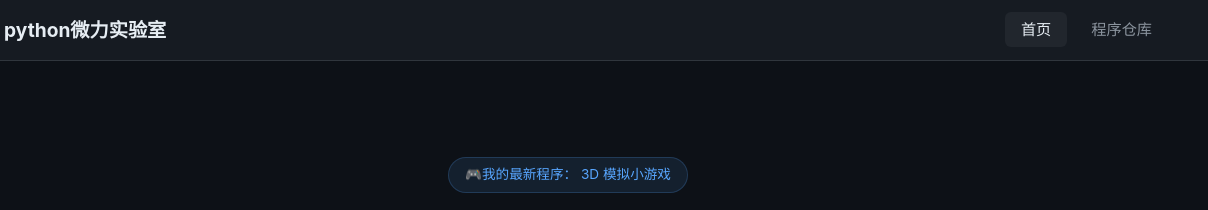
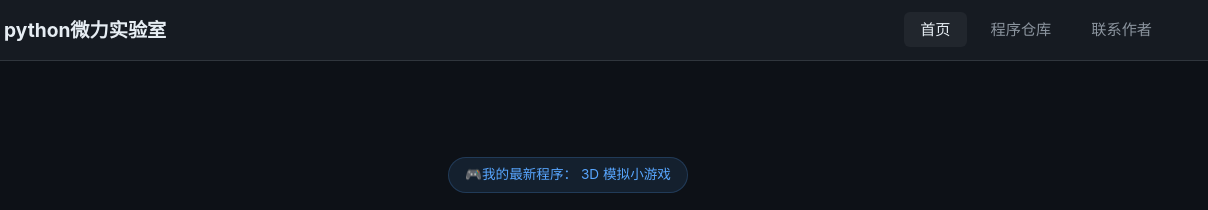
Before and after one commit to woaiyudian/game-website, a website: page index.html in a window 1280 px wide. Shown: the top 210 px of the page, 72-1280 px from the left. Drawn offline with Linux system fonts and the light colour scheme.

Commit message:
add contact author link

```diff
--- a/index.html
+++ b/index.html
@@ -18,6 +18,7 @@
             <ul class="nav-links" id="navLinks">
                 <li><a href="index.html" class="active">首页</a></li>
                 <li><a href="repo.html">程序仓库</a></li>
+                <li><a href="mailto:15535203841@163.com">联系作者</a></li>
             </ul>
         </div>
     </nav>
```
